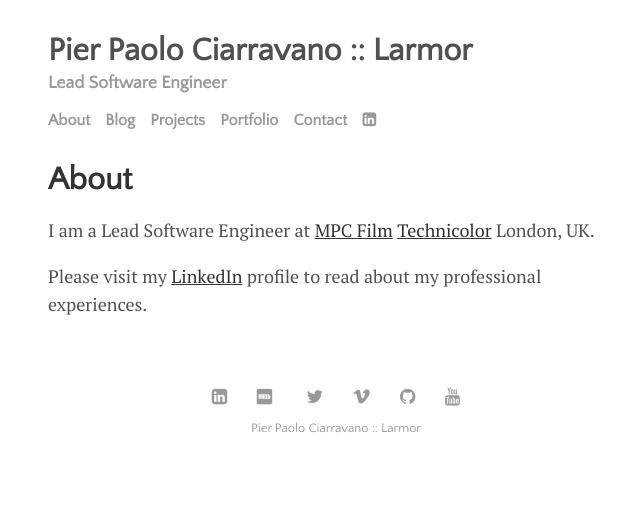
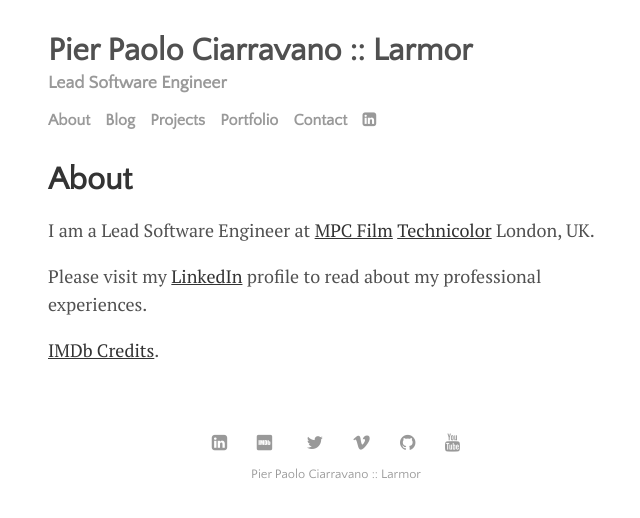
Before and after one commit to ppciarravano/ppciarravano.github.io, a Jekyll site: the page built from menu/about.md, in a window 1280 px wide. Shown: the top 518 px of the page, without its empty margins (304-944 px from the left). Built offline with Jekyll 4.4.1, drawn with Linux system fonts in a browser that asks for light colours.

Commit message:
Add IMDb credits link in about page

```diff
--- a/menu/about.md
+++ b/menu/about.md
@@ -5,3 +5,5 @@
 I am a Lead Software Engineer at [MPC Film](https://www.mpcfilm.com/) [Technicolor](https://www.technicolor.com/) London, UK.
 
 Please visit my [LinkedIn](http://uk.linkedin.com/in/pierpaolociarravano/en) profile to read about my professional experiences.
+
+[IMDb Credits](https://www.imdb.com/name/nm12271878/).
```
